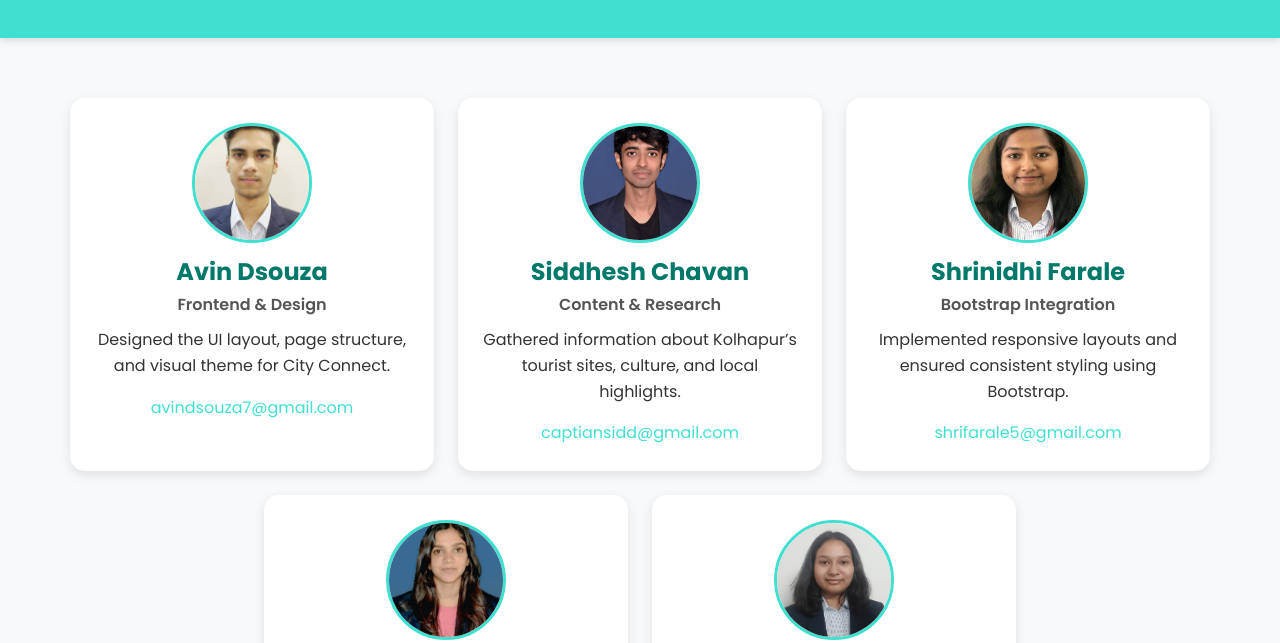
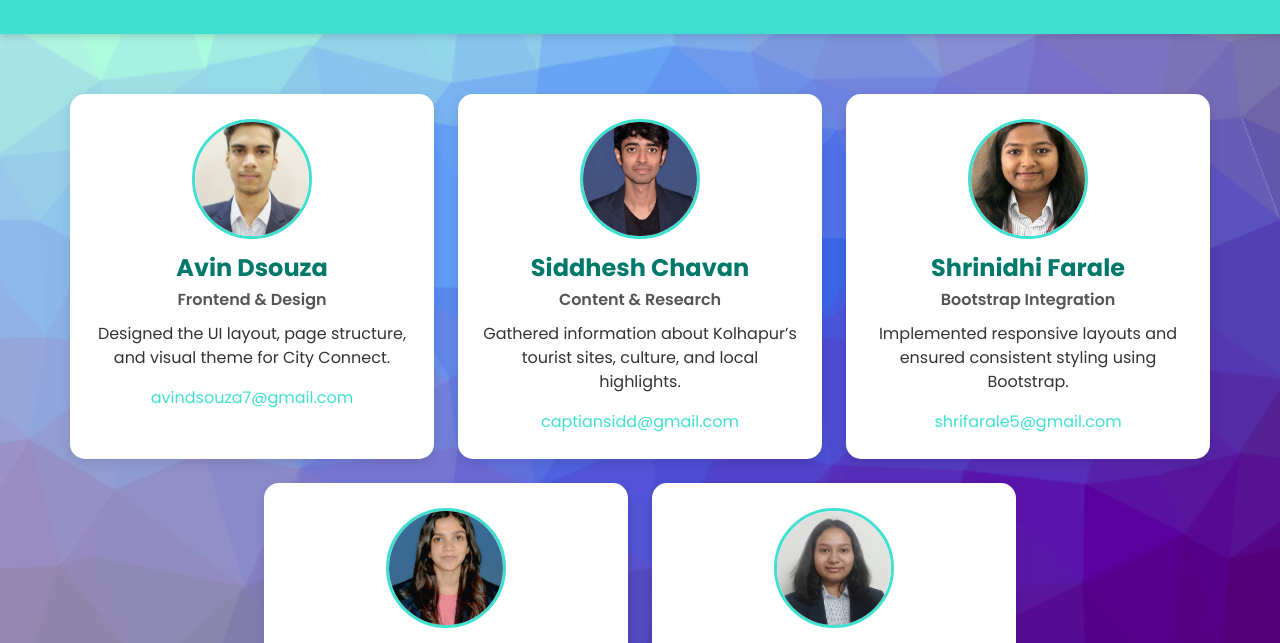
Before and after one commit to avin-dsouza/City-Connect, a plain HTML site: page contact.html in a window 1280 px wide. Shown: the part 148-791 px from the top of the page. Drawn offline with nearby package versions, Linux system fonts and the light colour scheme.

Commit message:
update12

```diff
--- a/CityConnect.css
+++ b/CityConnect.css
@@ -6,9 +6,11 @@
 }
 
 body {
-  background-color: #f4f9f9;
-  color: #333;
-  line-height: 1.6;
+  background-image: url("Web_backgroung.png");
+  background-size: cover;
+  background-repeat: no-repeat;
+  background-attachment: fixed;
+  background-position: center;
 }
 
 .navbar-custom {
--- a/more.css
+++ b/more.css
@@ -6,7 +6,11 @@
 }
 
 body {
-  background-color: #f9fdfd;
+  background-image: url("Web_backgroung.png");
+  background-size: cover;
+  background-repeat: no-repeat;
+  background-attachment: fixed;
+  background-position: center;
   color: #333;
   line-height: 1.8;
   font-size: 1rem;
```
Also changed, not shown: Web_backgroung.png (added).
